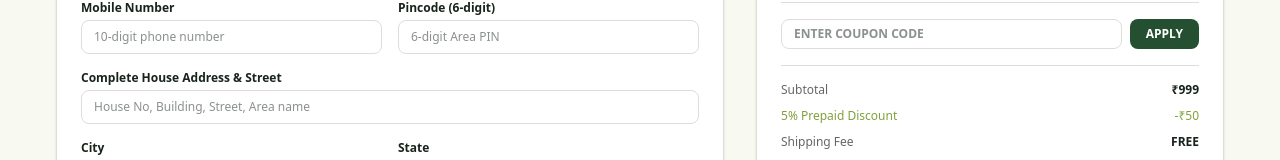
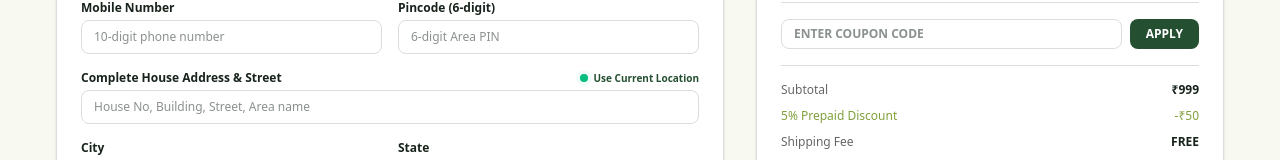
Before and after one commit to ankit24525/pyur-ayur-herbs, a Next.js app: page /checkout in a window 1280 px wide. Shown: the part 236-396 px from the top of the page. Built offline with nearby package versions, Linux system fonts and the light colour scheme; no server answers; the database is empty; sample sign-in values are in the browser's storage.

Commit message:
feat: add Zomato-style Use Current Location GPS button and live India Post Pincode lookup

```diff
--- a/src/app/checkout/page.tsx
+++ b/src/app/checkout/page.tsx
@@ -71,6 +71,7 @@ function CheckoutForm() {
   const [userEmail, setUserEmail] = useState("");
   const [orderComplete, setOrderComplete] = useState<any>(null);
   const [loading, setLoading] = useState(false);
+  const [detectingLocation, setDetectingLocation] = useState(false);
 
   // Load logged-in user email from localStorage
   useEffect(() => {
@@ -178,20 +179,70 @@ function CheckoutForm() {
     });
   }, [product, qty, loadingProduct]);
 
-  // Auto fill city/state based on pincode mock
+  const handleDetectLocation = () => {
+    if (!navigator.geolocation) {
+      alert("Geolocation is not supported by your browser.");
+      return;
+    }
+
+    setDetectingLocation(true);
+    navigator.geolocation.getCurrentPosition(
+      async (position) => {
+        const { latitude, longitude } = position.coords;
+        try {
+          const res = await fetch(
+            `https://nominatim.openstreetmap.org/reverse?format=json&lat=${latitude}&lon=${longitude}&zoom=18&addressdetails=1`
+          );
+          const data = await res.json();
+          if (data && data.address) {
+            const addr = data.address;
+            const street = [addr.suburb, addr.road, addr.neighbourhood].filter(Boolean).join(", ") || addr.amenity || "";
+            const city = addr.city || addr.town || addr.village || addr.county || "";
+            const state = addr.state || "";
+            const pincode = addr.postcode || "";
+
+            setFormData((prev) => ({
+              ...prev,
+              address: [street, addr.subdistrict].filter(Boolean).join(", ") || prev.address,
+              city: city || prev.city,
+              state: state || prev.state,
+              pincode: pincode.replace(/\D/g, "") || prev.pincode,
+            }));
+          } else {
+            alert("Could not retrieve clean address details for your location.");
+          }
+        } catch (e) {
+          console.error(e);
+          alert("Error fetching address details from coordinates.");
+        } finally {
+          setDetectingLocation(false);
+        }
+      },
+      (error) => {
+        console.error(error);
+        alert("Failed to access your location. Please check your browser permissions.");
+        setDetectingLocation(false);
+      },
+      { enableHighAccuracy: true, timeout: 10000 }
+    );
+  };
+
+  // Auto fill city/state based on live pincode lookup
   useEffect(() => {
     if (formData.pincode.length === 6) {
-      if (formData.pincode.startsWith("11")) {
-        setFormData((prev) => ({ ...prev, city: "New Delhi", state: "Delhi" }));
-      } else if (formData.pincode.startsWith("40")) {
-        setFormData((prev) => ({ ...prev, city: "Mumbai", state: "Maharashtra" }));
-      } else if (formData.pincode.startsWith("56")) {
-        setFormData((prev) => ({ ...prev, city: "Bangalore", state: "Karnataka" }));
-      } else if (formData.pincode.startsWith("60")) {
-        setFormData((prev) => ({ ...prev, city: "Chennai", state: "Tamil Nadu" }));
-      } else {
-        setFormData((prev) => ({ ...prev, city: "Noida", state: "Uttar Pradesh" }));
-      }
+      fetch(`https://api.postalpincode.in/pincode/${formData.pincode}`)
+        .then((res) => res.json())
+        .then((data) => {
+          if (data && data[0] && data[0].Status === "Success" && data[0].PostOffice?.length > 0) {
+            const postOffice = data[0].PostOffice[0];
+            setFormData((prev) => ({
+              ...prev,
+              city: postOffice.District || postOffice.Block || prev.city,
+              state: postOffice.State || prev.state,
+            }));
+          }
+        })
+        .catch((e) => console.error("Error fetching pincode details:", e));
     }
   }, [formData.pincode]);
 
@@ -401,7 +452,21 @@ function CheckoutForm() {
             </div>
 
             <div>
-              <label className="block text-xs font-bold text-[#17231b]">Complete House Address & Street</label>
+              <div className="flex items-center justify-between">
+                <label className="block text-xs font-bold text-[#17231b]">Complete House Address & Street</label>
+                <button
+                  type="button"
+                  onClick={handleDetectLocation}
+                  disabled={detectingLocation}
+                  className="flex items-center gap-1.5 text-[10px] font-bold text-[#244f31] hover:text-[#80a03c] transition disabled:opacity-50"
+                >
+                  <span className="relative flex h-2 w-2">
+                    <span className="animate-ping absolute inline-flex h-full w-full rounded-full bg-emerald-400 opacity-75"></span>
+                    <span className="relative inline-flex rounded-full h-2 w-2 bg-emerald-500"></span>
+                  </span>
+                  <span>{detectingLocation ? "Detecting..." : "Use Current Location"}</span>
+                </button>
+              </div>
               <input
                 type="text"
                 required
--- a/src/app/profile/page.tsx
+++ b/src/app/profile/page.tsx
@@ -42,6 +42,7 @@ function ProfileDashboard() {
   const [addresses, setAddresses] = useState<any[]>([]);
   const [addressModalOpen, setAddressModalOpen] = useState(false);
   const [editingAddress, setEditingAddress] = useState<any>(null);
+  const [detectingLocation, setDetectingLocation] = useState(false);
   const [addressForm, setAddressForm] = useState({
     name: "",
     phone: "",
@@ -129,6 +130,73 @@ function ProfileDashboard() {
       }
     }
   }, [activeTab]);
+
+  const handleDetectLocation = () => {
+    if (!navigator.geolocation) {
+      alert("Geolocation is not supported by your browser.");
+      return;
+    }
+
+    setDetectingLocation(true);
+    navigator.geolocation.getCurrentPosition(
+      async (position) => {
+        const { latitude, longitude } = position.coords;
+        try {
+          const res = await fetch(
+            `https://nominatim.openstreetmap.org/reverse?format=json&lat=${latitude}&lon=${longitude}&zoom=18&addressdetails=1`
+          );
+          const data = await res.json();
+          if (data && data.address) {
+            const addr = data.address;
+            const street = [addr.suburb, addr.road, addr.neighbourhood].filter(Boolean).join(", ") || addr.amenity || "";
+            const city = addr.city || addr.town || addr.village || addr.county || "";
+            const state = addr.state || "";
+            const pincode = addr.postcode || "";
+
+            setAddressForm((prev) => ({
+              ...prev,
+              street: [street, addr.subdistrict].filter(Boolean).join(", ") || prev.street,
+              city: city || prev.city,
+              state: state || prev.state,
+              pincode: pincode.replace(/\D/g, "") || prev.pincode,
+            }));
+          } else {
+            alert("Could not retrieve clean address details for your location.");
+          }
+        } catch (e) {
+          console.error(e);
+          alert("Error fetching address details from coordinates.");
+        } finally {
+          setDetectingLocation(false);
+        }
+      },
+      (error) => {
+        console.error(error);
+        alert("Failed to access your location. Please check your browser permissions.");
+        setDetectingLocation(false);
+      },
+      { enableHighAccuracy: true, timeout: 10000 }
+    );
+  };
+
+  // Auto fill city/state based on live pincode lookup
+  useEffect(() => {
+    if (addressForm.pincode.length === 6) {
+      fetch(`https://api.postalpincode.in/pincode/${addressForm.pincode}`)
+        .then((res) => res.json())
+        .then((data) => {
+          if (data && data[0] && data[0].Status === "Success" && data[0].PostOffice?.length > 0) {
+            const postOffice = data[0].PostOffice[0];
+            setAddressForm((prev) => ({
+              ...prev,
+              city: postOffice.District || postOffice.Block || prev.city,
+              state: postOffice.State || prev.state,
+            }));
+          }
+        })
+        .catch((e) => console.error("Error fetching pincode details:", e));
+    }
+  }, [addressForm.pincode]);
 
   if (loading || !user) {
     return (
@@ -527,7 +595,21 @@ function ProfileDashboard() {
                           />
                         </div>
                         <div className="flex flex-col gap-1">
-                          <label className="text-xs font-bold text-[#17231b]">Street Address *</label>
+                          <div className="flex items-center justify-between">
+                            <label className="text-xs font-bold text-[#17231b]">Street Address *</label>
+                            <button
+                              type="button"
+                              onClick={handleDetectLocation}
+                              disabled={detectingLocation}
+                              className="flex items-center gap-1.5 text-[10px] font-bold text-[#244f31] hover:text-[#80a03c] transition disabled:opacity-50"
+                            >
+                              <span className="relative flex h-2 w-2">
+                                <span className="animate-ping absolute inline-flex h-full w-full rounded-full bg-emerald-400 opacity-75"></span>
+                                <span className="relative inline-flex rounded-full h-2 w-2 bg-emerald-500"></span>
+                              </span>
+                              <span>{detectingLocation ? "Detecting..." : "Use Current Location"}</span>
+                            </button>
+                          </div>
                           <input
                             type="text"
                             required
```
